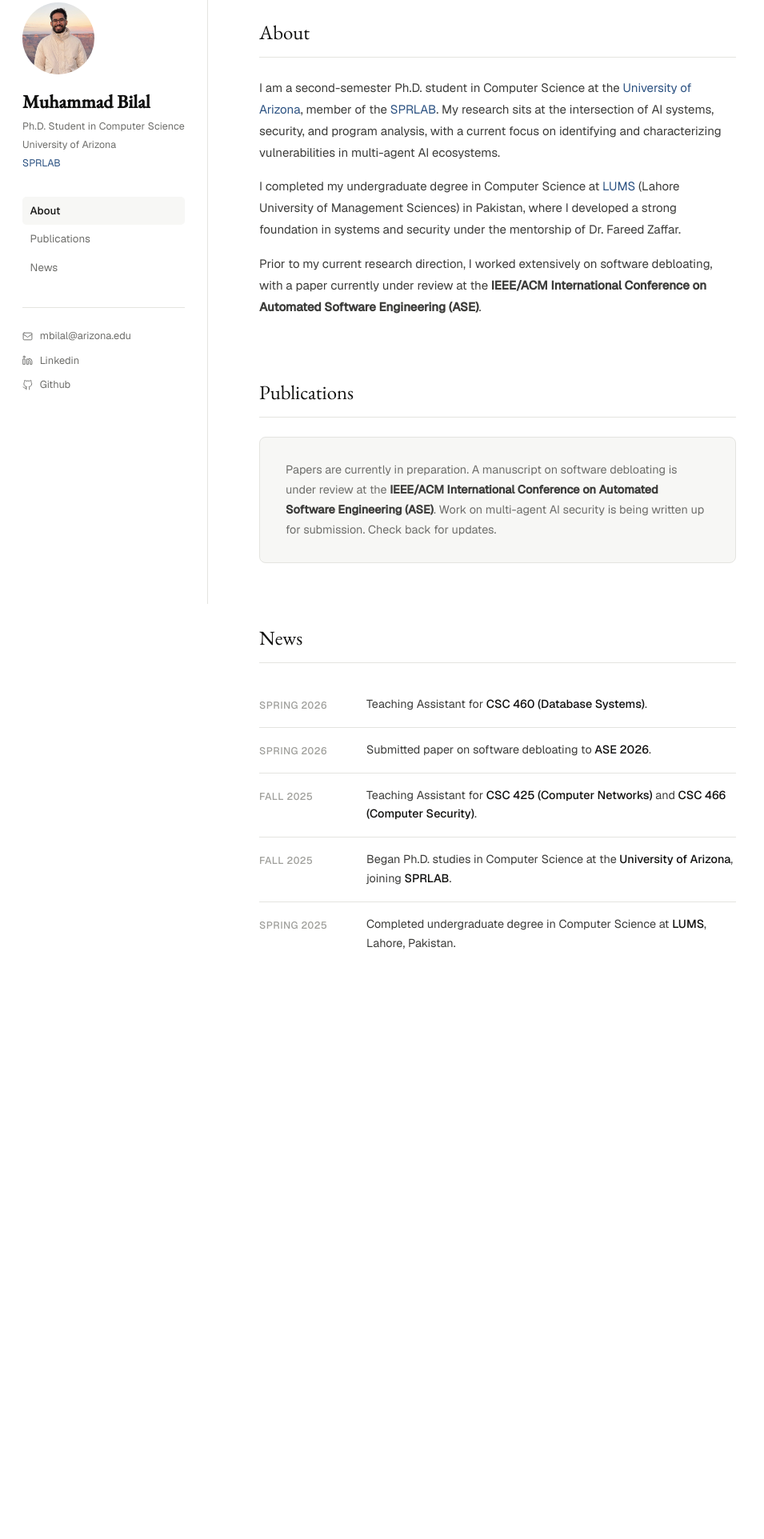
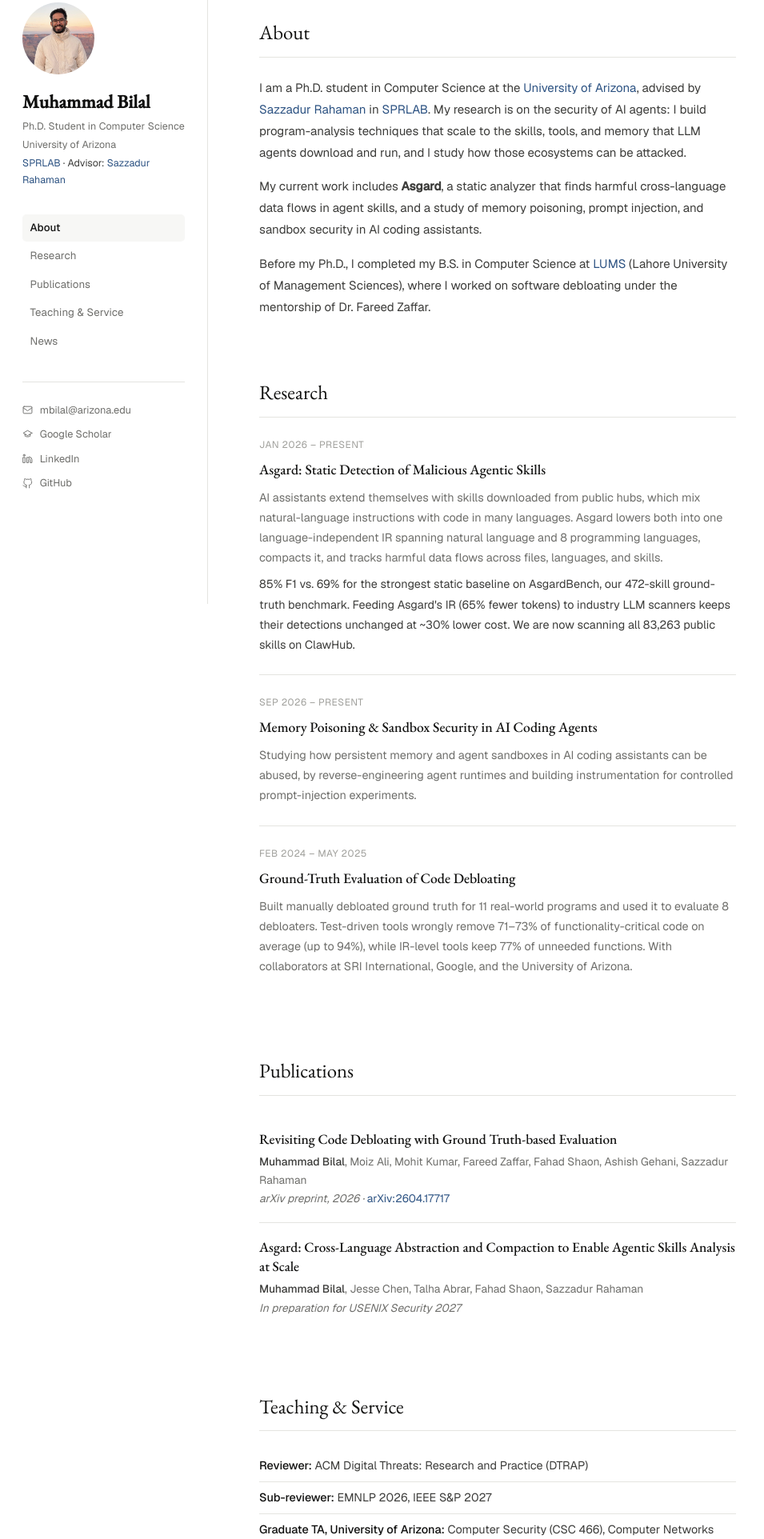
Before and after one commit to Bilalmd01/bilalmd01.github.io, a plain HTML site: page index.html in a window 1280 px wide. Shown: the part 45-1969 px from the top of the page at 80% size, without its empty margins (0-955 px from the left). Before the commit the page ends 1436 px from the top, so only its background shows below. Drawn offline with nearby package versions, Linux system fonts and the light colour scheme.

Commit message:
Update site: research, publications, teaching & service, news; fix mobile layout
- Add Research section (Asgard, coding-agent security, debloating)
- List arXiv preprint and Asgard manuscript; remove outdated ASE note
- Add Teaching & Service section and Google Scholar link
- Refresh About and News for Fall 2026
- Stack sidebar above content on narrow screens and keep contact links visible

Co-Authored-By: Claude Opus 5.5 <noreply@anthropic.com>

```diff
--- a/index.html
+++ b/index.html
@@ -4,6 +4,7 @@
   <meta charset="UTF-8" />
   <meta name="viewport" content="width=device-width, initial-scale=1.0" />
   <title>Muhammad Bilal</title>
+  <meta name="description" content="Muhammad Bilal, Ph.D. student at the University of Arizona working on the security of AI agents and program analysis." />
   <link rel="preconnect" href="https://fonts.googleapis.com" />
   <link rel="preconnect" href="https://fonts.gstatic.com" crossorigin />
   <link href="https://fonts.googleapis.com/css2?family=EB+Garamond:ital,wght@0,400;0,500;1,400&family=Geist:wght@300;400;500&display=swap" rel="stylesheet" />
@@ -241,6 +242,45 @@
 
     .pub-notice strong { color: var(--ink-2); }
 
+    .pub-item {
+      padding: 1.1rem 0;
+      border-bottom: 1px solid var(--rule);
+    }
+    .pub-item:first-child { padding-top: 0; }
+    .pub-item:last-child { border-bottom: none; }
+    .pub-title {
+      font-family: 'EB Garamond', serif;
+      font-size: 1.08rem;
+      font-weight: 500;
+      color: var(--ink);
+      line-height: 1.4;
+      margin-bottom: 0.3rem;
+    }
+    .pub-authors { font-size: 0.86rem; color: var(--ink-3); }
+    .pub-authors strong { color: var(--ink-2); font-weight: 500; }
+    .pub-venue { font-size: 0.86rem; color: var(--ink-3); font-style: italic; }
+    .pub-venue a, .research-item a, .service-list a { color: var(--accent); text-decoration: none; font-style: normal; }
+    .pub-venue a:hover, .research-item a:hover, .service-list a:hover { text-decoration: underline; }
+    .research-item .metrics { margin-top: 0.5rem; color: var(--ink-2); }
+    .research-item .when {
+      display: block;
+      font-size: 0.75rem;
+      color: var(--ink-4);
+      text-transform: uppercase;
+      letter-spacing: 0.04em;
+      margin-bottom: 0.35rem;
+    }
+
+    .service-list { list-style: none; }
+    .service-list li {
+      font-size: 0.9rem;
+      color: var(--ink-2);
+      padding: 0.45rem 0;
+      border-bottom: 1px solid var(--rule);
+    }
+    .service-list li:last-child { border-bottom: none; }
+    .service-list strong { color: var(--ink); font-weight: 500; }
+
     /* News */
     .news-item {
       display: grid;
@@ -281,7 +321,9 @@
 
     /* ── RESPONSIVE ──────────────────────────────────── */
     @media (max-width: 700px) {
+      .layout { flex-direction: column; }
       .sidebar {
+        align-content: flex-start;
         position: static;
         width: 100%;
         border-right: none;
@@ -294,7 +336,15 @@
       }
 
       .avatar { width: 60px; height: 60px; margin: 0; }
-      .sidebar-nav, .sidebar-socials, .sidebar-lab { display: none; }
+      .sidebar-nav, .sidebar-lab { display: none; }
+      .sidebar-socials {
+        width: 100%;
+        margin-top: 0;
+        padding-top: 0.75rem;
+        flex-direction: row;
+        flex-wrap: wrap;
+        gap: 0.5rem 1.1rem;
+      }
 
       .main { margin-left: 0; padding: 2rem 1.25rem 4rem; }
     }
@@ -316,13 +366,14 @@
     <h1 class="sidebar-name">Muhammad Bilal</h1>
     <p class="sidebar-role">Ph.D. Student in Computer Science</p>
     <p class="sidebar-uni">University of Arizona</p>
-    <p class="sidebar-lab"><a href="https://www.sazzadur.com/students/" target="_blank">SPRLAB</a></p>
+    <p class="sidebar-lab"><a href="https://www.sazzadur.com/students/" target="_blank">SPRLAB</a> &middot; Advisor: <a href="https://www.sazzadur.com/" target="_blank">Sazzadur Rahaman</a></p>
 
     <nav>
       <ul class="sidebar-nav">
         <li><a href="#about" class="active">About</a></li>
-        <!-- <li><a href="#research">Research</a></li> -->
+        <li><a href="#research">Research</a></li>
         <li><a href="#publications">Publications</a></li>
+        <li><a href="#service">Teaching &amp; Service</a></li>
         <li><a href="#news">News</a></li>
       </ul>
     </nav>
@@ -332,13 +383,17 @@
         <svg viewBox="0 0 24 24"><rect x="2" y="4" width="20" height="16" rx="2"/><path d="M2 7l10 7 10-7"/></svg>
         mbilal@arizona.edu
       </a>
+      <a class="social-row" href="https://scholar.google.com/citations?user=PfS9gzIAAAAJ&amp;hl=en" target="_blank">
+        <svg viewBox="0 0 24 24"><path d="M22 10L12 4 2 10l10 6 10-6z"/><path d="M6 12v5c3 2 9 2 12 0v-5"/></svg>
+        Google Scholar
+      </a>
       <a class="social-row" href="https://www.linkedin.com/in/bilalmd01/" target="_blank">
         <svg viewBox="0 0 24 24"><path d="M16 8a6 6 0 0 1 6 6v7h-4v-7a2 2 0 0 0-4 0v7h-4V9h4v1.5A6 6 0 0 1 16 8z"/><rect x="2" y="9" width="4" height="12"/><circle cx="4" cy="4" r="2"/></svg>
-        Linkedin
+        LinkedIn
       </a>
       <a class="social-row" href="https://github.com/Bilalmd01" target="_blank">
         <svg viewBox="0 0 24 24"><path d="M9 19c-5 1.5-5-2.5-7-3m14 6v-3.87a3.37 3.37 0 0 0-.94-2.61c3.14-.35 6.44-1.54 6.44-7A5.44 5.44 0 0 0 20 4.77 5.07 5.07 0 0 0 19.91 1S18.73.65 16 2.48a13.38 13.38 0 0 0-7 0C6.27.65 5.09 1 5.09 1A5.07 5.07 0 0 0 5 4.77a5.44 5.44 0 0 0-1.5 3.78c0 5.42 3.3 6.61 6.44 7A3.37 3.37 0 0 0 9 18.13V22"/></svg>
-        Github
+        GitHub
       </a>
     </div>
 
@@ -352,72 +407,96 @@
       <h2 class="section-title">About</h2>
       <div class="about-text">
         <p>
-          I am a second-semester Ph.D. student in Computer Science at the
+          I am a Ph.D. student in Computer Science at the
           <a href="https://www.cs.arizona.edu/" target="_blank">University of Arizona</a>,
-          member of the <a href="https://www.sazzadur.com/students/" target="_blank">SPRLAB</a>.
-          My research sits at the intersection of AI systems, security, and program analysis,
-          with a current focus on identifying and characterizing vulnerabilities in
-          multi-agent AI ecosystems.
+          advised by <a href="https://www.sazzadur.com/" target="_blank">Sazzadur Rahaman</a>
+          in <a href="https://www.sazzadur.com/students/" target="_blank">SPRLAB</a>.
+          My research is on the security of AI agents: I build program-analysis techniques that scale to
+          the skills, tools, and memory that LLM agents download and run, and I study how those
+          ecosystems can be attacked.
         </p>
         <p>
-          I completed my undergraduate degree in Computer Science at
-          <a href="https://lums.edu.pk/" target="_blank">LUMS</a> (Lahore University of Management Sciences)
-          in Pakistan, where I developed a strong foundation in systems and security under the mentorship of Dr. Fareed Zaffar.
+          My current work includes <strong>Asgard</strong>, a static analyzer that finds harmful
+          cross-language data flows in agent skills, and a study of memory poisoning, prompt injection,
+          and sandbox security in AI coding assistants.
         </p>
         <p>
-          Prior to my current research direction, I worked extensively on software debloating,
-          with a paper currently under review at the
-          <strong>IEEE/ACM International Conference on Automated Software Engineering (ASE)</strong>.
+          Before my Ph.D., I completed my B.S. in Computer Science at
+          <a href="https://lums.edu.pk/" target="_blank">LUMS</a> (Lahore University of Management Sciences),
+          where I worked on software debloating under the mentorship of Dr. Fareed Zaffar.
         </p>
       </div>
     </section>
 
     <!-- RESEARCH -->
-    <!-- <section id="research" class="section reveal">
+    <section id="research" class="section reveal">
       <h2 class="section-title">Research</h2>
       <div class="research-list">
 
         <div class="research-item">
-          <h3>Multi-Agent AI Security</h3>
+          <span class="when">Jan 2026 &ndash; Present</span>
+          <h3>Asgard: Static Detection of Malicious Agentic Skills</h3>
           <p>
-            Investigating security vulnerabilities in AI agent ecosystems, with a focus on
-            the skill installation and execution lifecycle. I develop static analysis pipelines
-            combining LLM-based extraction, CodeQL taint tracking, and cross-language IPC
-            analysis to surface security flaws at design time.
+            AI assistants extend themselves with skills downloaded from public hubs, which mix
+            natural-language instructions with code in many languages. Asgard lowers both into one
+            language-independent IR spanning natural language and 8 programming languages, compacts it,
+            and tracks harmful data flows across files, languages, and skills.
+          </p>
+          <p class="metrics">
+            85% F1 vs. 69% for the strongest static baseline on AsgardBench, our 472-skill ground-truth
+            benchmark. Feeding Asgard's IR (65% fewer tokens) to industry LLM scanners keeps their
+            detections unchanged at ~30% lower cost. We are now scanning all 83,263 public skills on ClawHub.
           </p>
         </div>
 
         <div class="research-item">
-          <h3>Software Debloating</h3>
+          <span class="when">Sep 2026 &ndash; Present</span>
+          <h3>Memory Poisoning &amp; Sandbox Security in AI Coding Agents</h3>
           <p>
-            Reducing software attack surfaces through systematic removal of unused code.
-            My work includes a novel mitigation framework and techniques for safe program
-            specialization, with a focus on real-world applicability.
+            Studying how persistent memory and agent sandboxes in AI coding assistants can be abused,
+            by reverse-engineering agent runtimes and building instrumentation for controlled
+            prompt-injection experiments.
           </p>
         </div>
 
         <div class="research-item">
-          <h3>Static Analysis & Taint Tracking</h3>
+          <span class="when">Feb 2024 &ndash; May 2025</span>
+          <h3>Ground-Truth Evaluation of Code Debloating</h3>
           <p>
-            Developing cross-language taint analysis methodologies for complex, multi-component
-            software systems. A core contribution is treating IPC channels — shared files,
-            environment variables, network endpoints — as first-class taint flow edges.
+            Built manually debloated ground truth for 11 real-world programs and used it to evaluate
+            8 debloaters. Test-driven tools wrongly remove 71&ndash;73% of functionality-critical code on
+            average (up to 94%), while IR-level tools keep 77% of unneeded functions.
+            With collaborators at SRI International, Google, and the University of Arizona.
           </p>
         </div>
 
       </div>
-    </section> -->
+    </section>
 
     <!-- PUBLICATIONS -->
     <section id="publications" class="section reveal">
       <h2 class="section-title">Publications</h2>
-      <div class="pub-notice">
-        <p>
-          Papers are currently in preparation. A manuscript on software debloating is under review
-          at the <strong>IEEE/ACM International Conference on Automated Software Engineering (ASE)</strong>.
-          Work on multi-agent AI security is being written up for submission. Check back for updates.
-        </p>
+      <div class="pub-item">
+        <p class="pub-title">Revisiting Code Debloating with Ground Truth-based Evaluation</p>
+        <p class="pub-authors"><strong>Muhammad Bilal</strong>, Moiz Ali, Mohit Kumar, Fareed Zaffar, Fahad Shaon, Ashish Gehani, Sazzadur Rahaman</p>
+        <p class="pub-venue">arXiv preprint, 2026 &middot; <a href="https://arxiv.org/abs/2604.17717" target="_blank">arXiv:2604.17717</a></p>
       </div>
+      <div class="pub-item">
+        <p class="pub-title">Asgard: Cross-Language Abstraction and Compaction to Enable Agentic Skills Analysis at Scale</p>
+        <p class="pub-authors"><strong>Muhammad Bilal</strong>, Jesse Chen, Talha Abrar, Fahad Shaon, Sazzadur Rahaman</p>
+        <p class="pub-venue">In preparation for USENIX Security 2027</p>
+      </div>
+    </section>
+
+    <!-- TEACHING & SERVICE -->
+    <section id="service" class="section reveal">
+      <h2 class="section-title">Teaching &amp; Service</h2>
+      <ul class="service-list">
+        <li><strong>Reviewer:</strong> ACM Digital Threats: Research and Practice (DTRAP)</li>
+        <li><strong>Sub-reviewer:</strong> EMNLP 2026, IEEE S&amp;P 2027</li>
+        <li><strong>Graduate TA, University of Arizona:</strong> Computer Security (CSC 466), Computer Networks (CSC 425), Database Systems (CSC 460), Comparative Programming Languages (CSC 372)</li>
+        <li><strong>Undergraduate TA, LUMS:</strong> CS100 Computational Problem Solving (Spring 2024, Spring 2025)</li>
+      </ul>
     </section>
 
     <!-- NEWS -->
@@ -425,13 +504,28 @@
     <h2 class="section-title">News</h2>
 
     <div class="news-item">
-        <span class="news-date">Spring 2026</span>
-        <span class="news-body">Teaching Assistant for <strong>CSC 460 (Database Systems)</strong>.</span>
+        <span class="news-date">Fall 2026</span>
+        <span class="news-body">Teaching Assistant for <strong>CSC 466 (Computer Security)</strong> and <strong>CSC 372 (Comparative Programming Languages)</strong>.</span>
+    </div>
+
+    <div class="news-item">
+        <span class="news-date">Jul 2026</span>
+        <span class="news-body">Sub-reviewer for <strong>IEEE S&amp;P 2027</strong>.</span>
+    </div>
+
+    <div class="news-item">
+        <span class="news-date">Jun 2026</span>
+        <span class="news-body">Sub-reviewer for <strong>EMNLP 2026</strong>.</span>
+    </div>
+
+    <div class="news-item">
+        <span class="news-date">Apr 2026</span>
+        <span class="news-body">Posted our paper on ground-truth evaluation of code debloating to <a href="https://arxiv.org/abs/2604.17717" target="_blank" style="color:var(--accent);text-decoration:none"><strong>arXiv</strong></a>.</span>
     </div>
 
     <div class="news-item">
         <span class="news-date">Spring 2026</span>
-        <span class="news-body">Submitted paper on software debloating to <strong>ASE 2026</strong>.</span>
+        <span class="news-body">Teaching Assistant for <strong>CSC 460 (Database Systems)</strong>.</span>
     </div>
 
     <div class="news-item">
```
